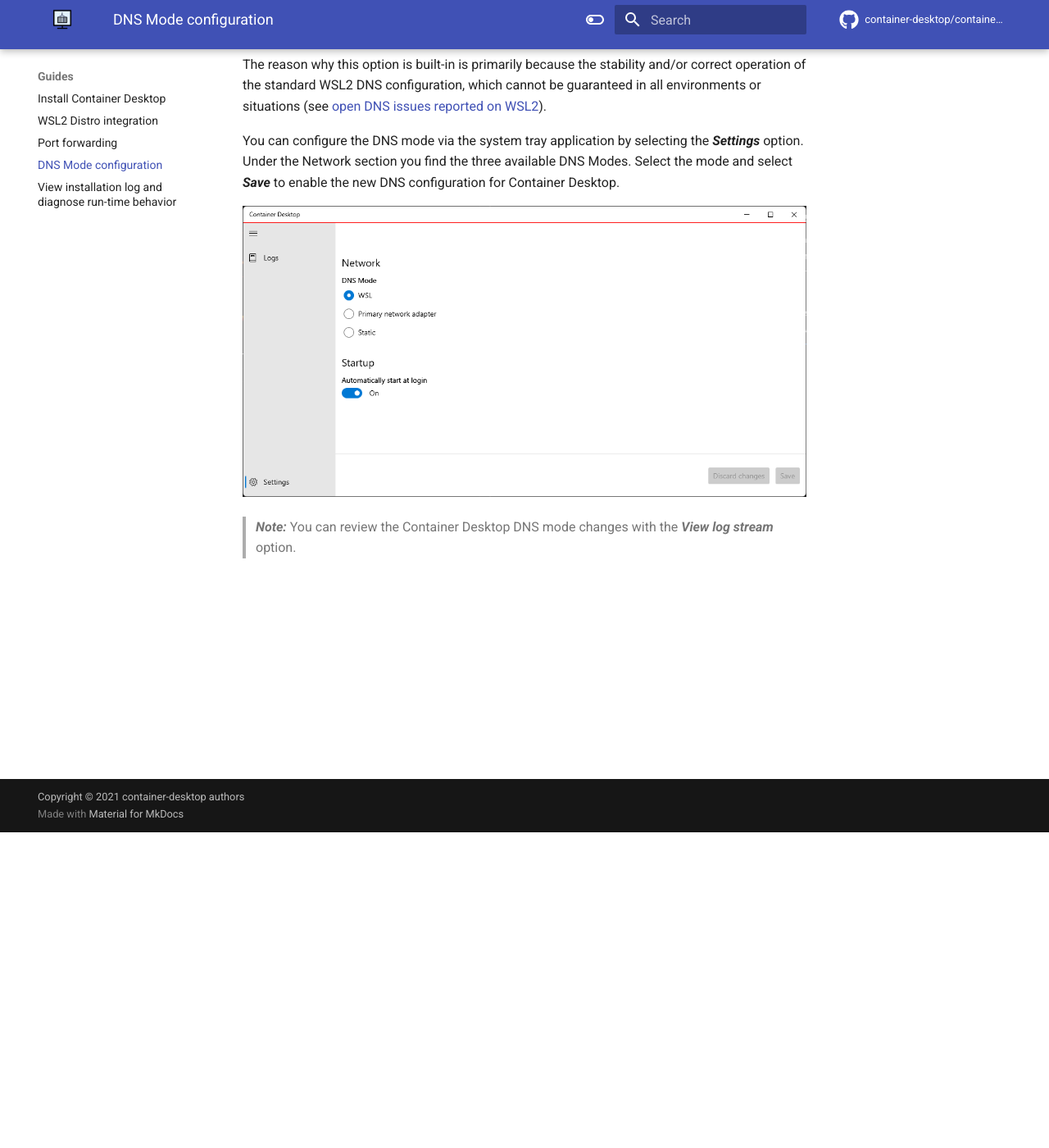
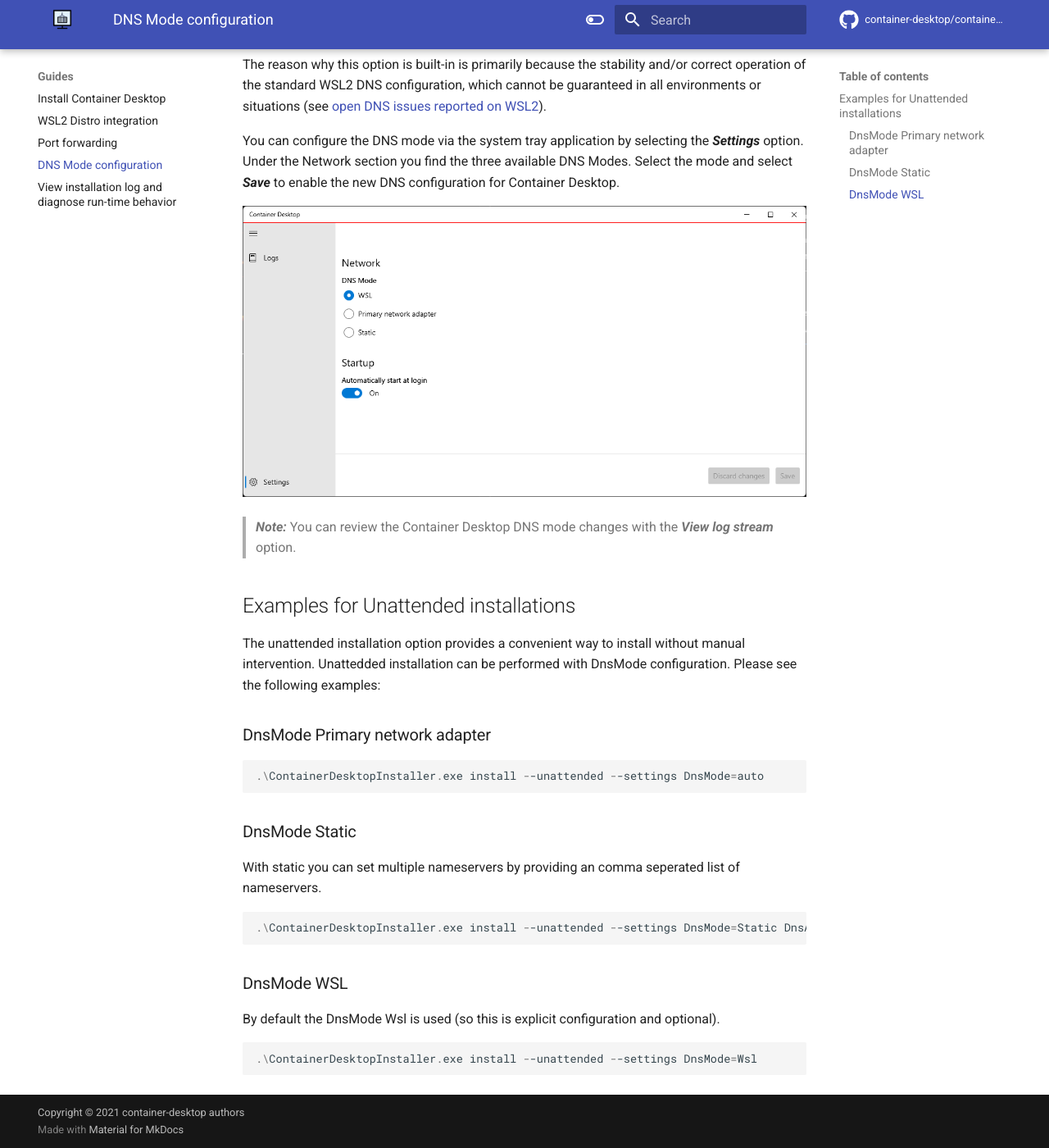
Before and after one commit to container-desktop/container-desktop, an MkDocs documentation site: the page built from docs/guides/dns-mode-configuration.md, in a window 1280 px wide and 1400 px high, scrolled down 385 px. Shown: the whole window at 82% size. Built offline with MkDocs 1.6.1 and Material for MkDocs 9.7.7, drawn with Linux system fonts in a browser that asks for light colours; comment, search, counter and statistics services are not loaded; the version menu is left out.

Commit message:
Add DnsMode Examples for Unattended installations

````diff
--- a/docs/guides/dns-mode-configuration.md
+++ b/docs/guides/dns-mode-configuration.md
@@ -12,3 +12,27 @@ You can configure the DNS mode via the system tray application by selecting the
 
 
 >***Note:*** You can review the Container Desktop DNS mode changes with the ***View log stream*** option.
+
+## Examples for Unattended installations
+
+The unattended installation option provides a convenient way to install without manual intervention. Unattedded installation can be performed with DnsMode configuration. Please see the following examples:
+
+### DnsMode Primary network adapter
+
+```Powershell
+.\ContainerDesktopInstaller.exe install --unattended --settings DnsMode=auto
+```
+### DnsMode Static
+
+With static you can set multiple nameservers by providing an comma seperated list of nameservers.
+
+```Powershell
+.\ContainerDesktopInstaller.exe install --unattended --settings DnsMode=Static DnsAddresses=1.0.0.1,8.8.8.8
+```
+### DnsMode WSL
+
+By default the DnsMode Wsl is used (so this is explicit configuration and optional).
+
+```Powershell
+.\ContainerDesktopInstaller.exe install --unattended --settings DnsMode=Wsl
+```
````
Also changed, not shown: docs/guides/installation.md (+4 -1 lines).
